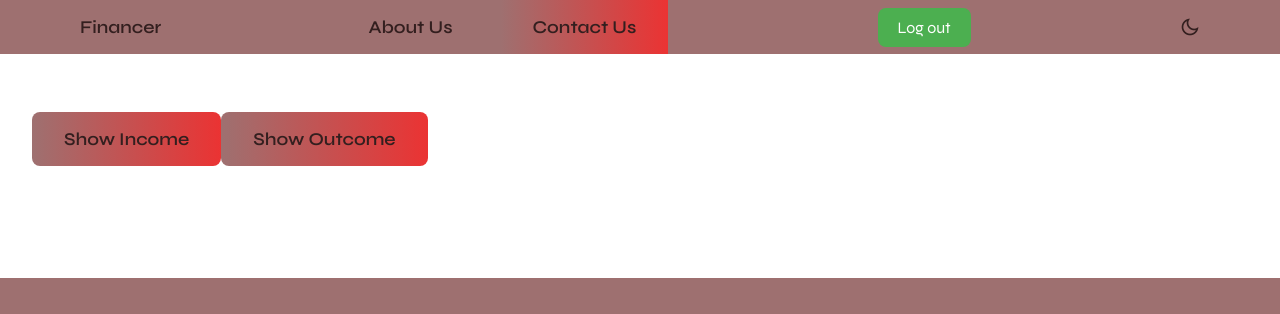
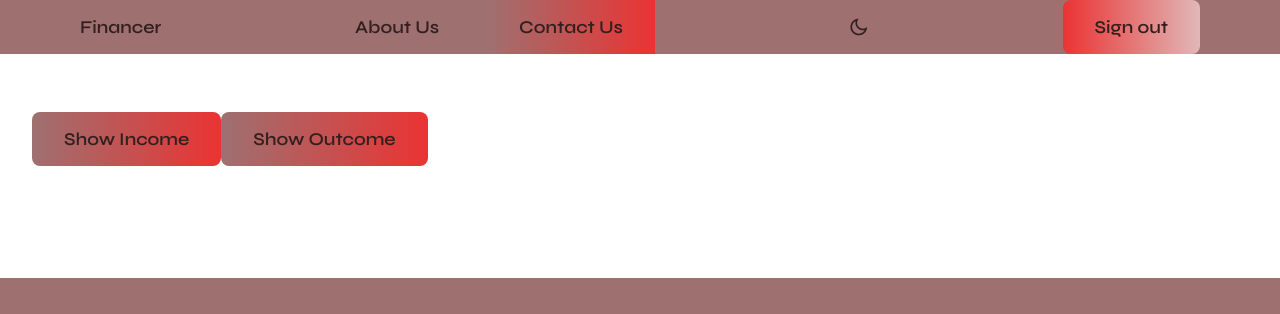
Before and after one commit to Finance-Managment/Finance-Managment, a website: page dashboard.html in a window 1280 px wide. Shown: the top 314 px of the page. Drawn offline with nearby package versions, Linux system fonts and the light colour scheme.

Commit message:
small bug-fix

```diff
--- a/dashboard.html
+++ b/dashboard.html
@@ -29,7 +29,7 @@
         <!--==================== HEADER ====================-->
         <header class="header" id="header">
             <nav class="nav container">
-                <a href="index.html" class="nav__logo">Financer</a>
+                <a href="dashboard.html" class="nav__logo">Financer</a>
 
                 <div class="nav__menu" id="nav-menu">
                     <ul class="nav__list">
@@ -45,18 +45,20 @@
                         <i class="ri-close-line"></i>
                     </div>
                 </div>
-                <div class="nav__actions">
-                    <!-- Button in the header's right corner -->
-                    <button class="header__button" id="logoutButton">Log out</button>
-                </div>
+
                 <!-- Theme button -->
                 <i class="ri-moon-line change-theme" id="theme-button"></i>
                 <!-- Toggle button-->
                 <div class="nav__toggle" id="nav-toggle">
                     <i class="ri-apps-2-line"></i>
                 </div>
+                <div class="nav__actions">
+                    <!-- Button in the header's right corner -->
+                    <button class="header__button button" id="logoutButton">
+                        Sign out
+                    </button>
+                </div>
             </nav>
-
         </header>
 
         <!--==================== MAIN ====================-->
@@ -68,7 +70,7 @@
         <footer class="footer" id="footer">
             <div class="footer__container container grid">
                 <div class="footer__content grid">
-                    <a href="index.html" class="footer__logo">Financer</a>
+                    <a href="dashboard.html" class="footer__logo">Financer</a>
                     <ul class="footer__links">
                         <li>
                             <a href="about.html" class="footer__link"
@@ -110,7 +112,7 @@
         <script src="front/js/main.js"></script>
         <!--=============== INDEX JS ===============-->
         <script src="front/js/dashboard.js"></script>
-         <!--=============== LOGOUT JS ===============-->
+        <!--=============== LOGOUT JS ===============-->
         <script src="front/js/logoutBtn.js"></script>
     </body>
 </html>
--- a/front/css/style.css
+++ b/front/css/style.css
@@ -301,8 +301,8 @@ body.dark-theme {
     justify-self: center;
 }
 .contact__page {
-    padding-block: 1rem;
-    padding-inline: 4rem;
+    padding-block: 2rem;
+    padding-inline: 6rem;
 }
 .contact__form {
     position: relative;
@@ -643,7 +643,7 @@ body.dark-theme {
     }
 }
 /* sign in/sign up: form */
-.contact__page {
+.logReg__page {
     width: 250px;
     height: 500px;
     display: flex;
@@ -688,7 +688,6 @@ body.dark-theme {
 #signupFormSubmit {
     min-width: 100%;
     transform: none;
-    margin-bottom: 6px;
     border-radius: 0 0 0 0;
     border-radius: 5px 5px 0 0;
 }
@@ -697,17 +696,11 @@ body.dark-theme {
 }
 
 .header__button {
-    background-color: #4caf50;
-    color: white;
-    border: none;
-    padding: 10px 20px;
-    text-align: center;
-    text-decoration: none;
-    display: inline-block;
-    font-size: 16px;
-    margin: 4px 2px;
-    cursor: pointer;
-    border-radius: 8px;
+    background: linear-gradient(
+        to right,
+        var(--first-color-alt),
+        var(--first-color-light)
+    );
 }
 
 /* sign up form end */
```
Also changed, not shown: index.html (+29 -9 lines).
